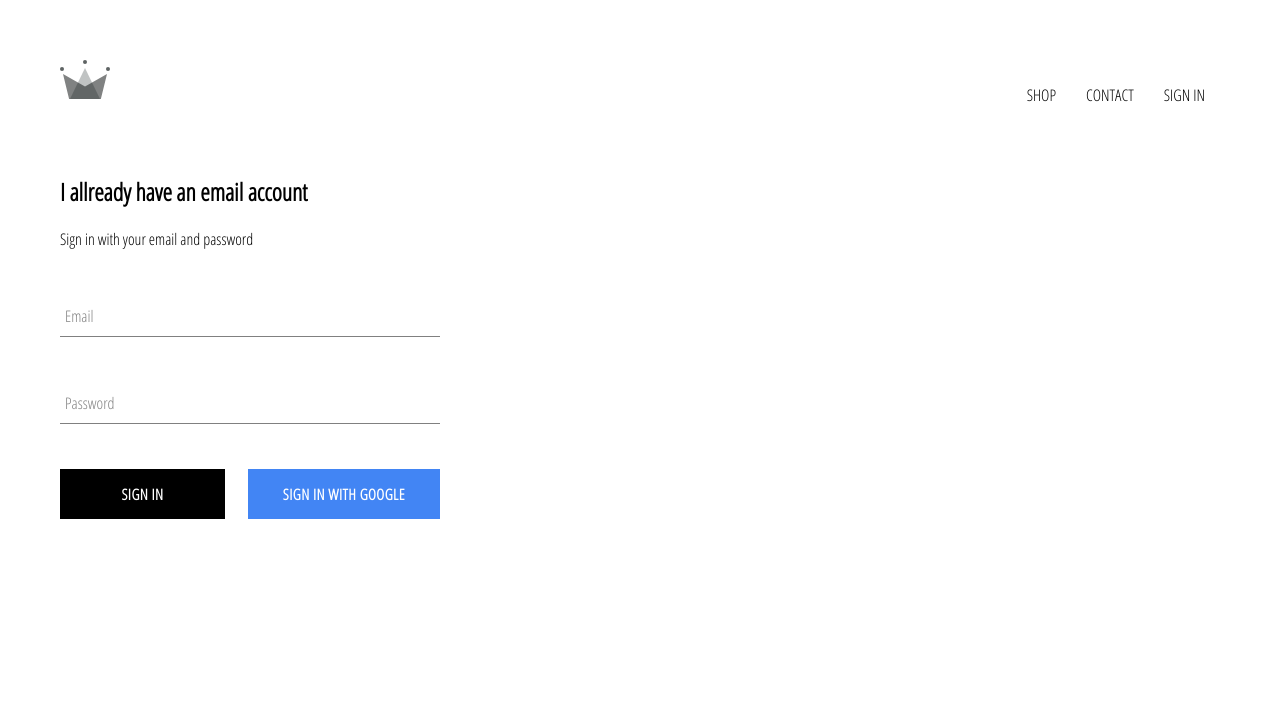
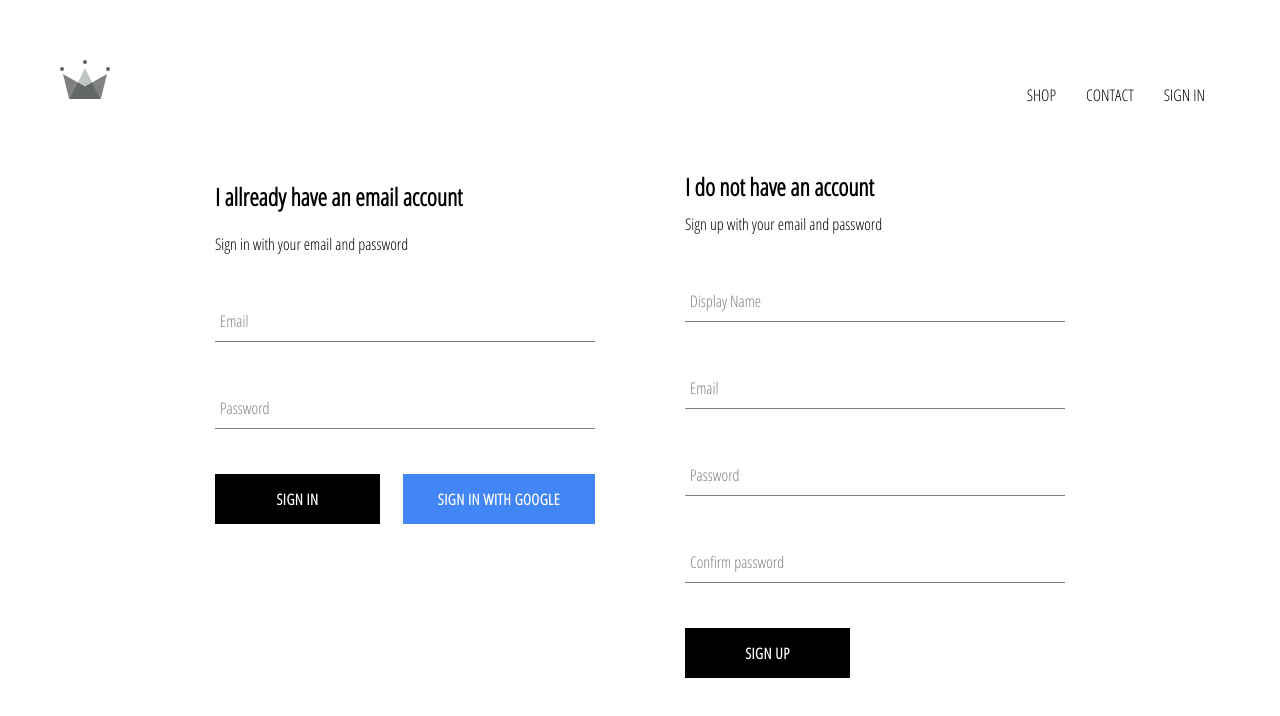
Before and after one commit to bogdanmosica/clothing-shop, a React (Create React App) app: page /sign-in in a window 1280 px wide. Shown: the top 716 px of the page. Built offline with nearby package versions, Linux system fonts and the light colour scheme; no server answers.

Commit message:
finishing sign-in handle submits

```diff
--- a/src/App.js
+++ b/src/App.js
@@ -5,9 +5,9 @@
 import HomePage from "./pages/homepage/homepage.component";
 import ShopPage from "./pages/shop/shop.component";
 import Header from "./components/header/header.component";
-import SignInAndSignUp from "./pages/sign-in-and-sign-out/sign-in-and-sign-out.component";
+import SignInAndSignUp from "./pages/sign-in-and-sign-up/sign-in-and-sign-up.component";
 
-import { auth } from "./firebase/firebase.utils";
+import { auth, createUserProfileDocument } from "./firebase/firebase.utils";
 
 class App extends React.Component {
 	constructor() {
@@ -21,8 +21,19 @@
 	unsubscribeFromAuth = null;
 
 	componentDidMount() {
-		this.unsubscribeFromAuth = auth.onAuthStateChanged((user) => {
-			this.setState({ currentUser: user });
+		this.unsubscribeFromAuth = auth.onAuthStateChanged(async (aUserAuth) => {
+			if (aUserAuth) {
+				const theUserRef = await createUserProfileDocument(aUserAuth);
+
+				theUserRef.onSnapshot((snapShot) => {
+					this.setState({
+						currentUser: {
+							id: snapShot.id,
+							...snapShot.data(),
+						},
+					});
+				});
+			} else this.setState({ currentUser: aUserAuth });
 		});
 	}
 
--- a/src/components/sign-in/sign-in.component.js
+++ b/src/components/sign-in/sign-in.component.js
@@ -2,7 +2,7 @@
 import CustomButton from "../custom-button/custom-button.component";
 import FormInput from "../form-input/form-input.component";
 
-import { signInWithGoogle } from "../../firebase/firebase.utils";
+import { auth, signInWithGoogle } from "../../firebase/firebase.utils";
 
 import "./sign-in.styles.scss";
 
@@ -16,10 +16,18 @@
 		};
 	}
 
-	handleSubmit = (event) => {
+	handleSubmit = async (event) => {
 		event.preventDefault();
 
-		this.setState({ email: "", password: "" });
+		const { email, password } = this.state;
+
+		try {
+			await auth.signInWithEmailAndPassword(email, password);
+
+			this.setState({ email: "", password: "" });
+		} catch (error) {
+			console.error(error);
+		}
 	};
 
 	handleChange = (event) => {
--- /dev/null
+++ b/src/components/sign-up/sign-up.component.js
@@ -0,0 +1,109 @@
+import React from "react";
+
+import CustomButton from "../custom-button/custom-button.component";
+import FormInput from "../form-input/form-input.component";
+
+import { auth, createUserProfileDocument } from "../../firebase/firebase.utils";
+
+import "./sign-up.styles.scss";
+
+class SignUp extends React.Component {
+	constructor(props) {
+		super(props);
+
+		this.state = {
+			displayName: "",
+			email: "",
+			password: "",
+			confirmPassword: "",
+		};
+	}
+
+	handleSubmit = async (event) => {
+		event.preventDefault();
+
+		const { displayName, email, password, confirmPassword } = this.state;
+
+		if (password !== confirmPassword) {
+			alert("Passwords do not match");
+			return;
+		}
+
+		await this.createUser(email, password, displayName);
+	};
+
+	handleChange = (event) => {
+		const { name, value } = event.target;
+
+		this.setState({ [name]: value });
+	};
+
+	async createUser(email, password, displayName) {
+		try {
+			const { user } = await auth.createUserWithEmailAndPassword(
+				email,
+				password
+			);
+
+			await createUserProfileDocument(user, { displayName });
+
+			this.setState({
+				displayName: "",
+				email: "",
+				password: "",
+				confirmPassword: "",
+			});
+		} catch (error) {
+			console.error({ error });
+		}
+	}
+
+	render() {
+		const { displayName, email, password, confirmPassword } = this.state;
+
+		return (
+			<div className="sign-up">
+				<h2 className="title">I do not have an account</h2>
+				<span>Sign up with your email and password</span>
+				<form className="sign-up-form" onSubmit={this.handleSubmit}>
+					<FormInput
+						type="text"
+						name="displayName"
+						value={displayName}
+						onChange={this.handleChange}
+						label="Display Name"
+						required
+					/>
+					<FormInput
+						type="email"
+						name="email"
+						value={email}
+						onChange={this.handleChange}
+						label="Email"
+						required
+					/>
+					<FormInput
+						type="password"
+						name="password"
+						value={password}
+						onChange={this.handleChange}
+						label="Password"
+						required
+					/>
+					<FormInput
+						type="password"
+						name="confirmPassword"
+						value={confirmPassword}
+						onChange={this.handleChange}
+						label="Confirm password"
+						required
+					/>
+
+					<CustomButton type="submit">SIGN UP</CustomButton>
+				</form>
+			</div>
+		);
+	}
+}
+
+export default SignUp;
--- /dev/null
+++ b/src/components/sign-up/sign-up.styles.scss
@@ -0,0 +1,9 @@
+.sign-up {
+	display: flex;
+	flex-direction: column;
+	width: 380px;
+
+	.title {
+		margin: 10px 0;
+	}
+}
--- a/src/firebase/firebase.utils.js
+++ b/src/firebase/firebase.utils.js
@@ -1,6 +1,7 @@
 import firebase from "firebase/app";
 import "firebase/firestore";
 import "firebase/auth";
+
 const config = {
 	apiKey: "AIzaSyAbYGSwd6vaKV5HS9fGKSpfxCUnO-UpAJM",
 	authDomain: "crown-shop-622bc.firebaseapp.com",
@@ -15,6 +16,33 @@
 export const auth = firebase.auth();
 export const firestore = firebase.firestore();
 
+export const createUserProfileDocument = async (aUserAuth, options) => {
+	if (!aUserAuth) return;
+
+	const theUserRef = firestore.doc(`users/${aUserAuth.uid}`);
+
+	const theSnapShot = await theUserRef.get();
+
+	if (!theSnapShot.exists) {
+		const { displayName, email } = aUserAuth;
+
+		const createdAt = new Date();
+
+		try {
+			await theUserRef.set({
+				displayName,
+				email,
+				createdAt,
+				...options,
+			});
+		} catch (error) {
+			console.error({ "Error creating user": error.message });
+		}
+	}
+
+	return theUserRef;
+};
+
 const provider = new firebase.auth.GoogleAuthProvider();
 provider.setCustomParameters({ prompt: "select_account" });
 
--- a/src/pages/sign-in-and-sign-out/sign-in-and-sign-out.component.js
+++ b/src/pages/sign-in-and-sign-up/sign-in-and-sign-up.component.js
@@ -1,10 +1,15 @@
 import React from "react";
+
 import SignIn from "../../components/sign-in/sign-in.component";
+import SignUp from "../../components/sign-up/sign-up.component";
+
+import "./sign-in-and-sign-up.styles.scss";
 
 const SignInAndSignUp = () => {
 	return (
-		<div>
+		<div className="sign-in-and-sign-up">
 			<SignIn />
+			<SignUp />
 		</div>
 	);
 };
--- /dev/null
+++ b/src/pages/sign-in-and-sign-up/sign-in-and-sign-up.styles.scss
@@ -0,0 +1,7 @@
+.sign-in-and-sign-up {
+	width: 850px;
+	display: flex;
+	flex-direction: row;
+	justify-content: space-between;
+	margin: 30px auto;
+}
```
Also changed, not shown: src/pages/sign-in-and-sign-out/sign-in-and-sign-out.styles.scss (deleted), 1 other file (tests, documents, lock files or other folders).
